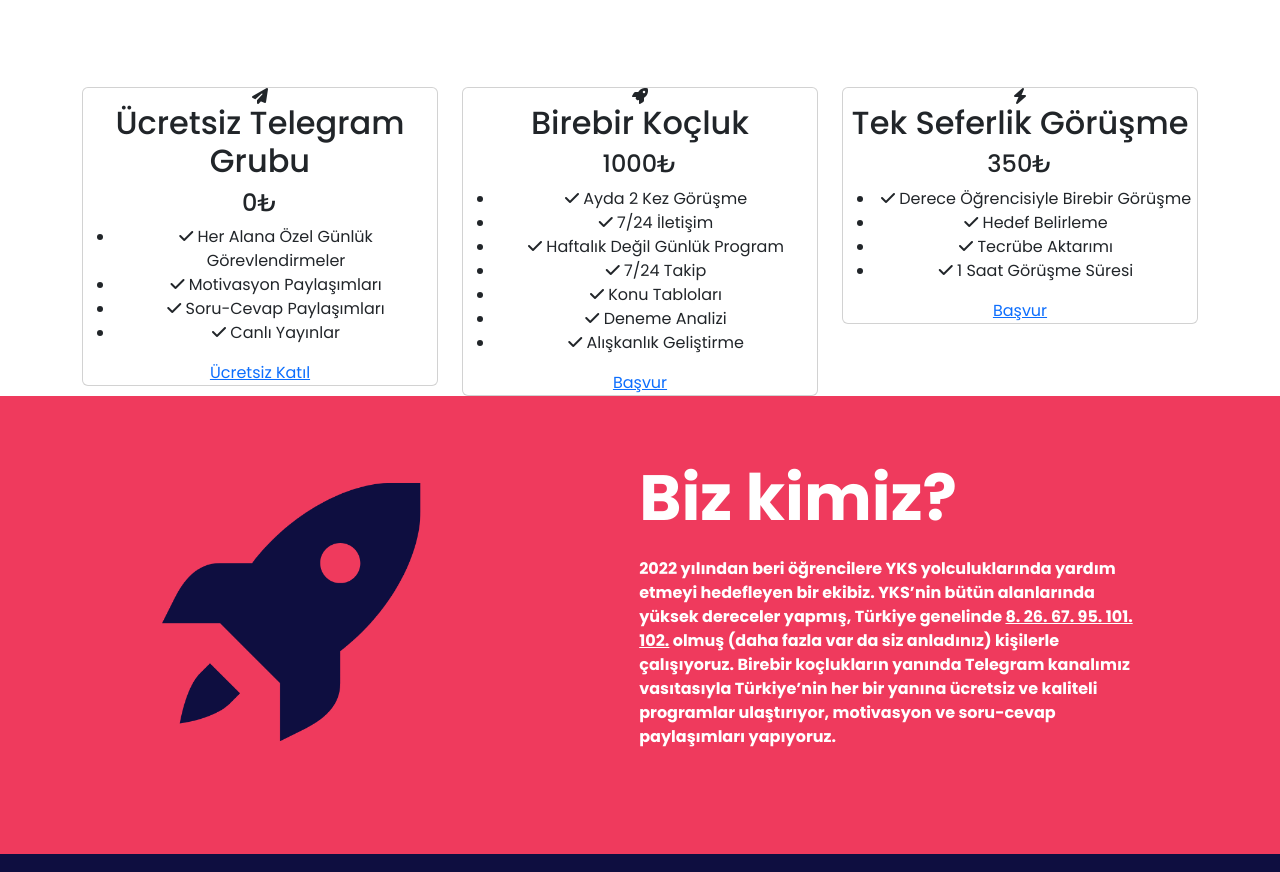
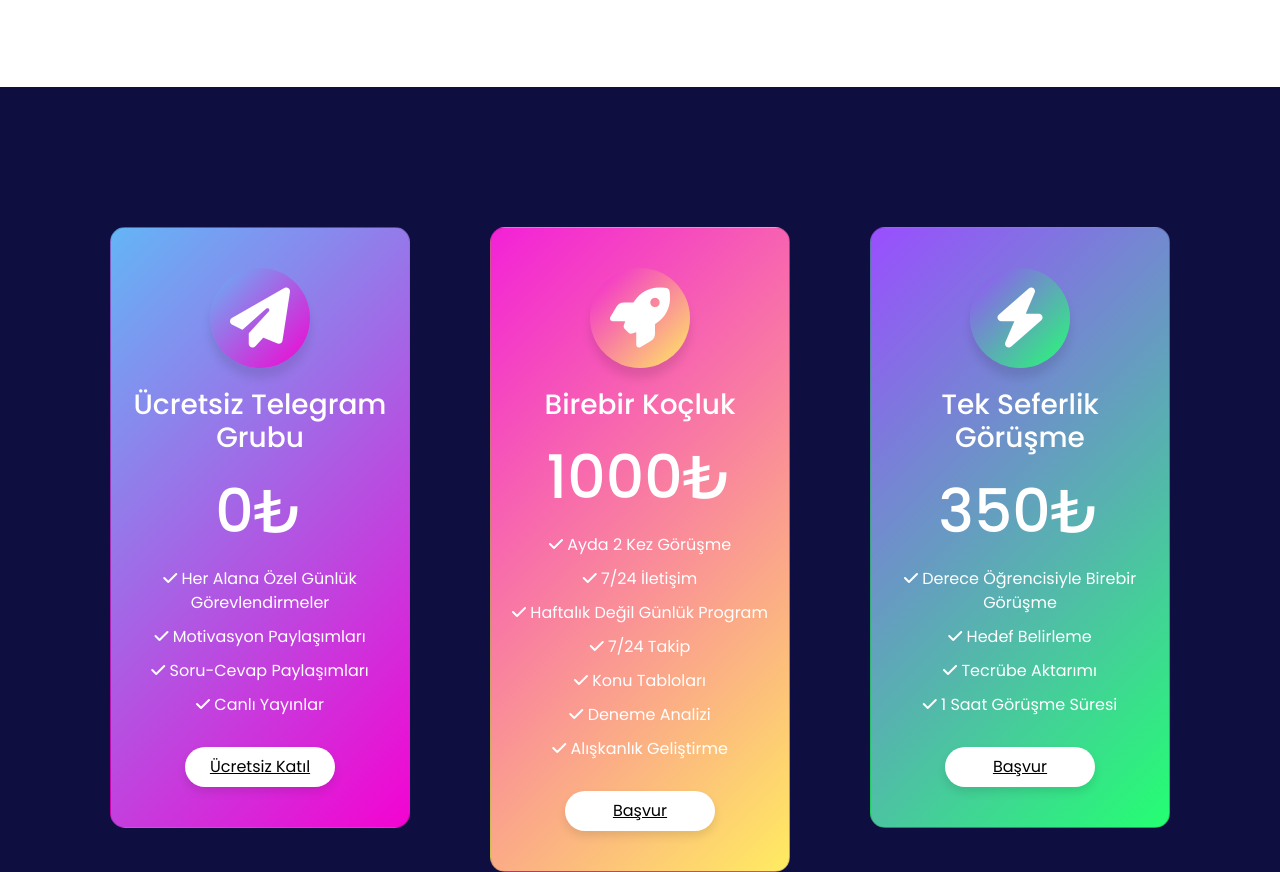
Before and after one commit to abdunzelil/DereceKocluk, a website: page index.html in a window 1280 px wide. Shown: the part 1423-2295 px from the top of the page. Drawn offline with nearby package versions, Linux system fonts and the light colour scheme.

Commit message:
Update styles.css

```diff
--- a/styles.css
+++ b/styles.css
@@ -197,6 +197,147 @@
 
 .elite-clientele {
   color: black;
+}
+
+/* Fiyatlandırma */
+#fiyatlandırma {
+  display: flex;
+  align-items: center;
+  background: #0e0e40;
+  width: 100%;
+  -webkit-box-sizing: border-box;
+  box-sizing: border-box;
+  padding: 140px 0;
+}
+
+.container-fluid {
+  display: flex;
+  align-items: center;
+}
+
+.card {
+  position: relative;
+  max-width: 300px;
+  height: auto;
+  background: linear-gradient(-45deg, #fe0847, #feae3f);
+  border-radius: 15px;
+  margin: 0 auto;
+  padding: 40px 20px;
+
+  -webkit-transition: .5s;
+  transition: .5s;
+}
+
+.card:hover {
+  -webkit-transform: scale(1.1);
+  transform: scale(1.1);
+}
+
+.col-sm-4:nth-child(1) .card,
+.col-sm-4:nth-child(1) .card .title .fa {
+  background: linear-gradient(-45deg, #f403d1, #64b5f6);
+}
+
+.col-sm-4:nth-child(2) .card,
+.col-sm-4:nth-child(2) .card .title .fa {
+  background: linear-gradient(-45deg, #ffec61, #f321d7);
+}
+
+.col-sm-4:nth-child(3) .card,
+.col-sm-4:nth-child(3) .card .title .fa {
+  background: linear-gradient(-45deg, #24ff72, #9a4eff);
+}
+
+.card::before {
+  content: '';
+  position: absolute;
+  bottom: 0;
+  left: 0;
+  width: 100%;
+  height: 40%;
+
+  z-index: 1;
+  -webkit-transform: skewY(-5deg) scale(1.5);
+  transform: skewY(-5deg) scale(1.5);
+}
+
+.title .fa {
+  color: #fff;
+  font-size: 60px;
+  width: 100px;
+  height: 100px;
+  border-radius: 50%;
+  text-align: center;
+  line-height: 100px;
+  -webkit-box-shadow: 0 10px 10px rgba(0, 0, 0, .1);
+  box-shadow: 0 10px 10px rgba(0, 0, 0, .1);
+}
+
+.title h2 {
+  position: relative;
+  margin: 20px 0 0;
+  padding: 0;
+  color: #fff;
+  font-size: 28px;
+  z-index: 2;
+}
+
+.price, .option {
+  position: relative;
+  z-index: 2;
+}
+
+.price h4 {
+  margin: 0;
+  padding: 20px 0;
+  color: #fff;
+  font-size: 60px;
+}
+
+.option ul {
+  margin: 0;
+  padding: 0;
+}
+
+.option ul li {
+  margin: 0 0 10px;
+  padding: 0;
+  list-style: none;
+  color: #fff;
+  font-size: 16px;
+}
+
+.card a {
+  position: relative;
+  z-index: 2;
+  background: #fff;
+  color: black;
+  width: 150px;
+  height: 40px;
+  line-height: 40px;
+  border-radius: 40px;
+  display: block;
+  text-align: center;
+  margin: 20px auto 0;
+  font-size: 16px;
+  cursor: pointer;
+  -webkit-box-shadow: 0 5px 10px rgba(0, 0, 0, .1);
+  box-shadow: 0 5px 10px rgba(0, 0, 0, .1);
+}
+
+.card a:hover {
+  text-decoration: none;
+}
+
+/* Fiyatlandırma */
+#fiyatlandırma .row {
+  display: flex;
+  justify-content: space-between;
+}
+
+.card {
+  /* ... existing styles ... */
+  flex: 1; /* Add this line */
 }
 
 /* Newest Game Section */
```
